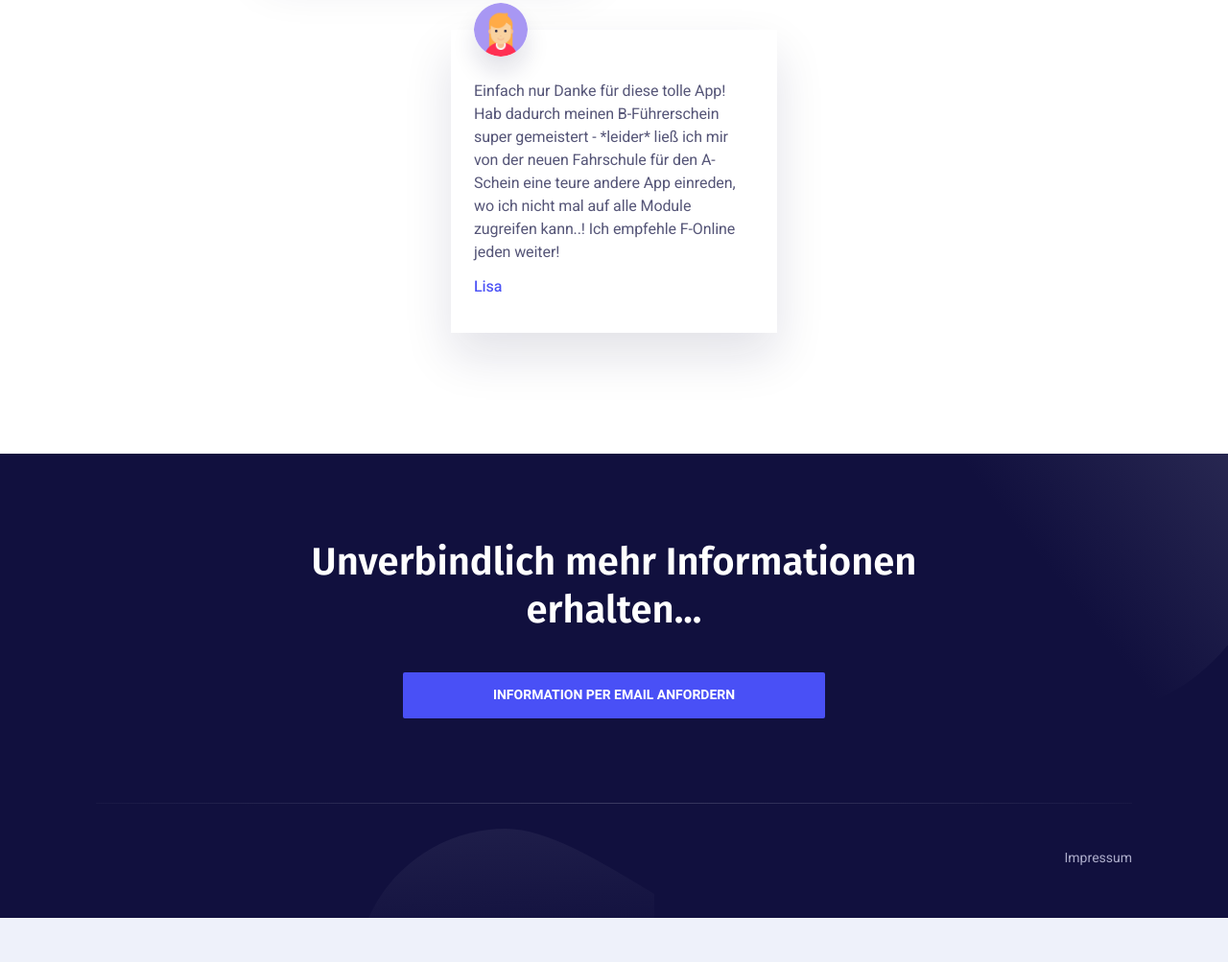
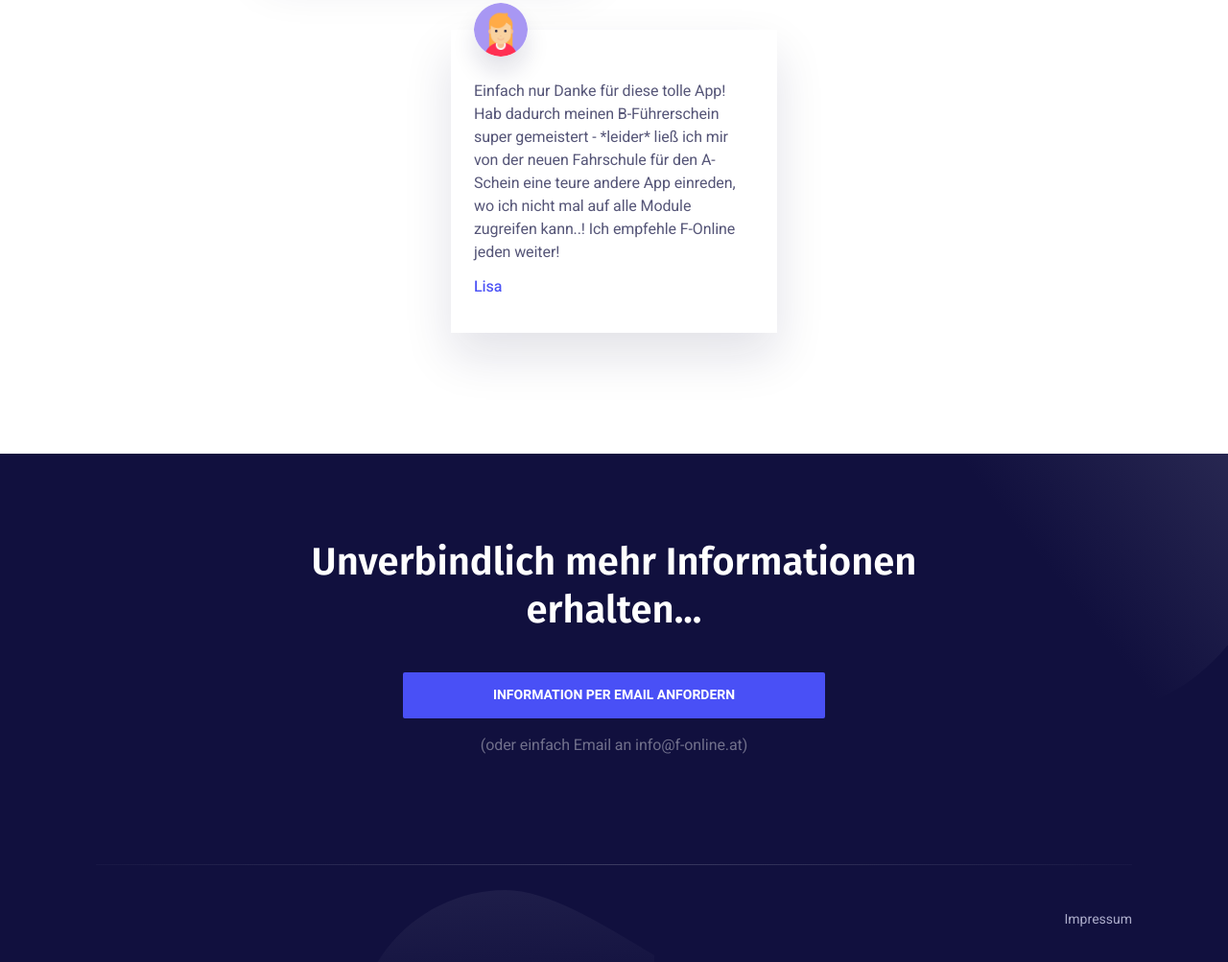
Before and after one commit to f-online/landing-werbung, a website: page src/index.html in a window 1280 px wide. Shown: the part 3317-4320 px from the top of the page at 96% size. Before the commit the page ends 4274 px from the top, so only its background shows below. Drawn offline with nearby package versions, Linux system fonts and the light colour scheme; files that its build step writes are made by us from their sources; files whose address does not match are found by name.

Commit message:
added info about email address

```diff
--- a/src/index.html
+++ b/src/index.html
@@ -476,6 +476,7 @@ body::after{
                             <div class="control">
                                 <a class="button button-primary button-block button-shadow" href="mailto:info@f-online.at?subject=Werben auf F-Online&body=Bitte um Zusendung weitere Informationen bzw. Kontaktaufnahme.%0A%0AMit Freundlichen Grüßen">Information per Email anfordern</a>
                             </div>
+							<p class="text-xs mt-16	 text-center">(oder einfach Email an <a href="mailto:info@f-online.at">info@f-online.at</a>)</p>
                         </div>
                     </div>
                 </div>
```
